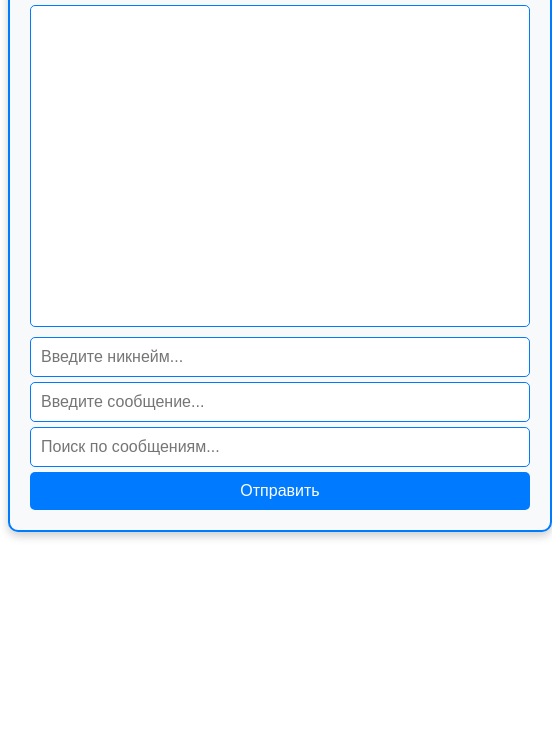
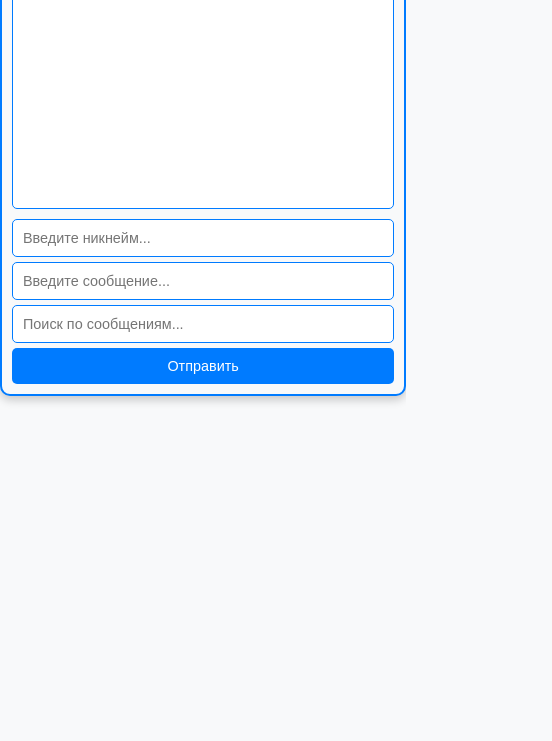
Before and after one commit to V-Kozintsev/Redux-chat, a website: page src/index.html in a window 390 px wide. Shown: the part 103-844 px from the top of the page, 552 px wide, since content can reach past the window. Drawn offline with Linux system fonts and the light colour scheme.

Commit message:
адаптив

```diff
--- a/src/styles.css
+++ b/src/styles.css
@@ -1,6 +1,16 @@
+/* Общие стили */
+body {
+  font-family: "Arial", sans-serif;
+  margin: 0;
+  padding: 0;
+  background-color: #f8f9fa;
+}
+
+/* Контейнер чата */
 #chat-container {
-  width: 500px;
-  margin: auto;
+  width: 90%; /* Изменяем ширину на 90% */
+  max-width: 500px; /* Устанавливаем максимальную ширину */
+  margin: 20px auto; /* Автоматическое центрирование */
   padding: 20px;
   border: 2px solid #007bff;
   border-radius: 10px;
@@ -15,6 +25,7 @@ h1 {
   color: #0056b3;
 }
 
+/* Сообщения */
 #messages {
   height: 300px;
   overflow-y: auto;
@@ -35,7 +46,7 @@ h1 {
 }
 
 .message:hover {
-  background: #d1e7dd; /* Light green on hover */
+  background: #d1e7dd;
 }
 
 .message .nickname {
@@ -51,6 +62,7 @@ h1 {
   right: 5px;
 }
 
+/* Поля ввода */
 input[type="text"] {
   width: calc(100% - 22px);
   padding: 10px;
@@ -60,6 +72,7 @@ input[type="text"] {
   font-size: 1em;
 }
 
+/* Кнопка */
 button {
   width: 100%;
   padding: 10px;
@@ -80,3 +93,37 @@ input[type="text"]:focus {
   border-color: #0056b3;
   outline: none;
 }
+
+/* Медиа запросы для адаптивности */
+
+/* Для маленьких экранов (ширина меньше 768px) */
+@media (max-width: 768px) {
+  #chat-container {
+    width: 95%; /* Увеличенная ширина на маленьких экранах */
+    padding: 15px; /* Меньший отступ */
+  }
+
+  #messages {
+    height: 250px; /* Уменьшаем высоту блока сообщений*/
+  }
+  input[type="text"] {
+    font-size: 0.9em; /* Меньший размер шрифта в полях ввода */
+  }
+  button {
+    font-size: 0.9em; /* Меньший размер шрифта кнопки*/
+  }
+}
+
+/* Для очень маленьких экранов (ширина меньше 480px) */
+@media (max-width: 480px) {
+  #chat-container {
+    width: 98%; /* еще больше ширины на очень маленьких экранах*/
+    padding: 10px;
+  }
+  h1 {
+    font-size: 1.3em;
+  }
+  #messages {
+    height: 200px; /* еще меньше высота сообщений */
+  }
+}
```
